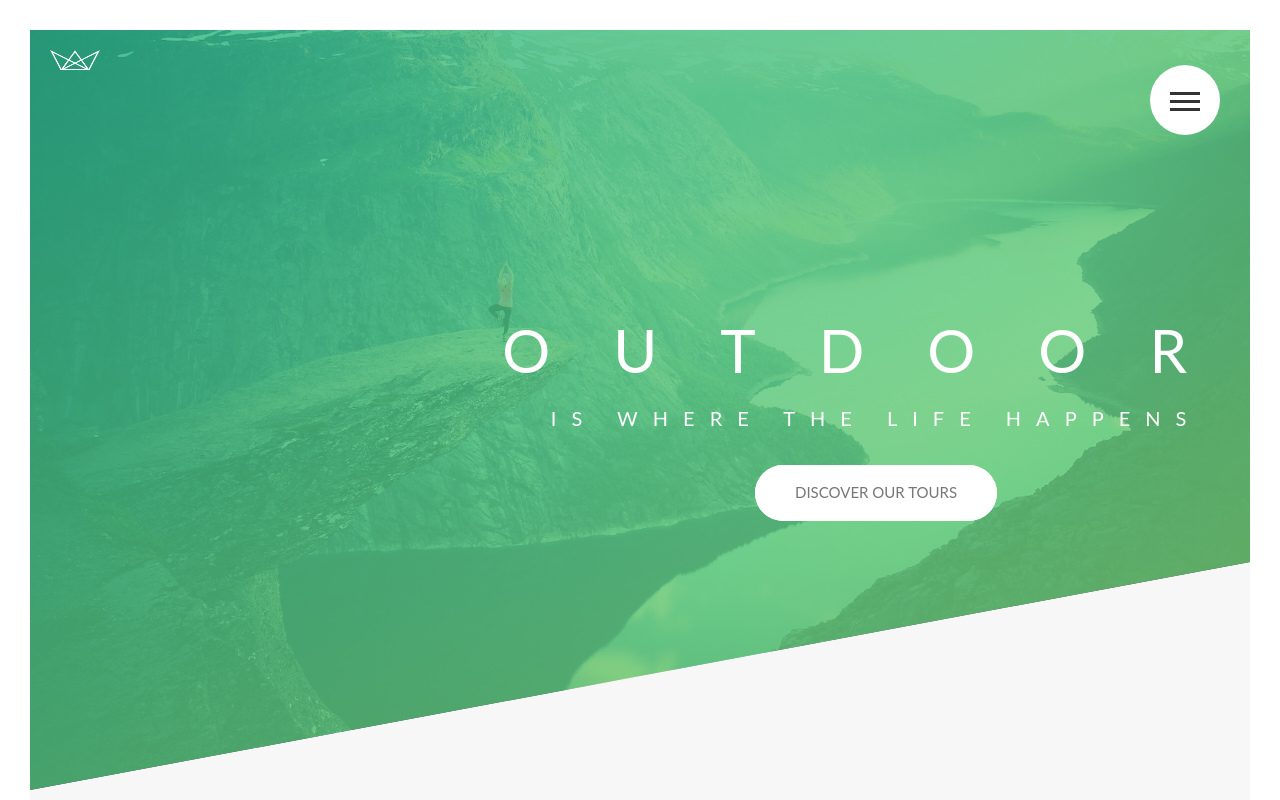
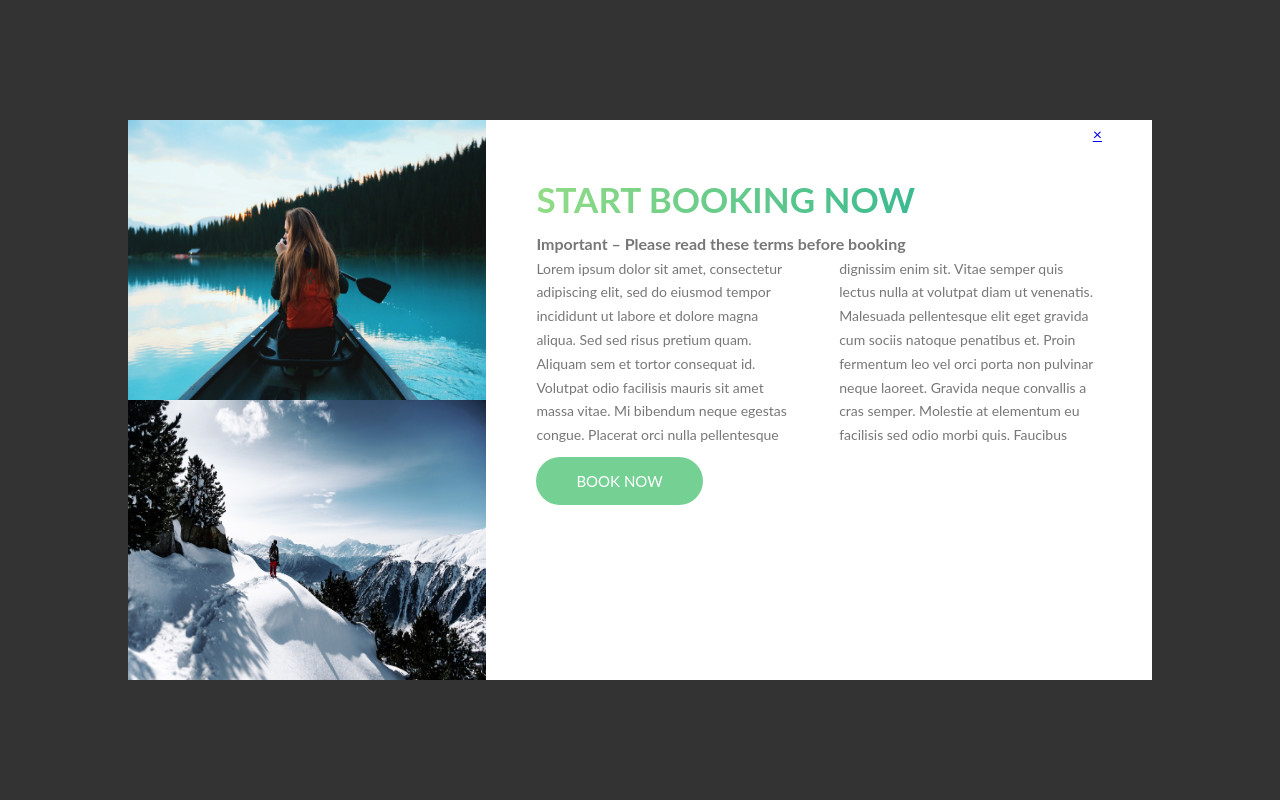
Before and after one commit to feelgeel/natour-react, a React (Create React App) app: page / in a window 1280 px wide. Shown: the top 800 px of the page. Built offline with nearby package versions, Linux system fonts and the light colour scheme.

Commit message:
finishing nav

```diff
--- a/src/App.js
+++ b/src/App.js
@@ -21,7 +21,7 @@ function App() {
       <Stories/>
       <Booking/>
       <Footer/>
-      {/* <Popups/> */}
+      <Popups/>
     </div>
   );
 }
--- a/src/natour/css/natour.css
+++ b/src/natour/css/natour.css
@@ -418,6 +418,8 @@ body {
 .navigation_icon {
   position: relative;
   margin-top: 3.5rem;
+  -webkit-transition: top 0.5s ease;
+  transition: top 0.5s ease;
 }
 .navigation_icon, .navigation_icon::before, .navigation_icon::after {
   width: 3rem;
@@ -516,11 +518,12 @@ body {
 .navigation_checkbox:checked + .navigation_button .navigation_icon::before {
   -webkit-transform: rotate(45deg);
           transform: rotate(45deg);
+  top: 0rem;
 }
 .navigation_checkbox:checked + .navigation_button .navigation_icon::after {
   -webkit-transform: rotate(-45deg);
           transform: rotate(-45deg);
-  top: -2rem;
+  top: 0rem;
 }
 
 .about {
@@ -970,7 +973,7 @@ body {
   left: 0;
   width: 100%;
   height: 100%;
-  background-color: rgba(51, 51, 51, 0.8);
+  background-color: #333;
   display: -webkit-box;
   display: -ms-flexbox;
   display: flex;
@@ -980,10 +983,11 @@ body {
   -webkit-box-align: center;
       -ms-flex-align: center;
           align-items: center;
+  z-index: 90000;
 }
 .popups-content {
   width: 80%;
-  height: 90%;
+  height: 70%;
   background-color: white;
   display: -webkit-box;
   display: -ms-flexbox;
@@ -1001,6 +1005,7 @@ body {
           flex-direction: column;
 }
 .popups-right {
+  position: relative;
   width: 65%;
   height: 100%;
   padding: 5rem;
@@ -1010,7 +1015,9 @@ body {
   height: 100%;
 }
 .popups-close {
-  @incl ude position;
+  position: absolute;
+  top: 0;
+  right: 5rem;
 }
 .popups-text {
   -webkit-column-count: 2;
--- a/src/natour/navigation/navigation.scss
+++ b/src/natour/navigation/navigation.scss
@@ -22,6 +22,7 @@
     &_icon{
         position: relative;
         margin-top:3.5rem ;
+        transition: top 0.5s ease;
         &,
         &::before,
         &::after{
@@ -130,11 +131,13 @@
     }
     &_checkbox:checked + &_button &_icon::before {
         transform: rotate(45deg);
+        top: 0rem;
+
     }
     &_checkbox:checked + &_button &_icon::after {
 
         transform: rotate(-45deg);
-        top: -2rem;
+        top: 0rem;
     }
 
 
--- a/src/natour/popups/Popups.jsx
+++ b/src/natour/popups/Popups.jsx
@@ -20,9 +20,6 @@ export default function Popups() {
                         sit. Vitae semper quis lectus nulla at volutpat diam ut venenatis. Malesuada pellentesque elit eget
                         gravida cum sociis natoque penatibus et. Proin fermentum leo vel orci porta non pulvinar neque laoreet.
                         Gravida neque convallis a cras semper. Molestie at elementum eu facilisis sed odio morbi quis. Faucibus
-                        vitae aliquet nec ullamcorper sit amet risus nullam eget. Nam libero justo laoreet sit. Amet massa
-                        vitae tortor condimentum lacinia quis vel eros donec. Sit amet facilisis magna etiam. Imperdiet sed
-                        euismod nisi porta.
                     </p>
                     <a href="#" className="btn btn-green">Book now</a>
                 </div>
--- a/src/natour/popups/popups.scss
+++ b/src/natour/popups/popups.scss
@@ -4,13 +4,14 @@
     left: 0;
     width: 100%;
     height: 100%;
-    background-color: rgba($color-grey-dark-3,.8);
+    background-color: $color-grey-dark-3;
     display: flex;
     justify-content: center;
     align-items: center;
+    z-index: 90000;
     &-content{
         width:80%;
-        height:90%;
+        height:70%;
         background-color: white;
         display: flex;
     }
@@ -21,6 +22,7 @@
         flex-direction: column;
     }
     &-right{
+        position: relative;
         width: 65%;
         height: 100%;
         padding: 5rem;
@@ -30,8 +32,9 @@
         height:100%;
         }
     &-close{
-       @incl
-       ude position;
+         position:absolute;
+         top:0;
+         right:5rem;
         }
         &-text{
             column-count: 2;
```
